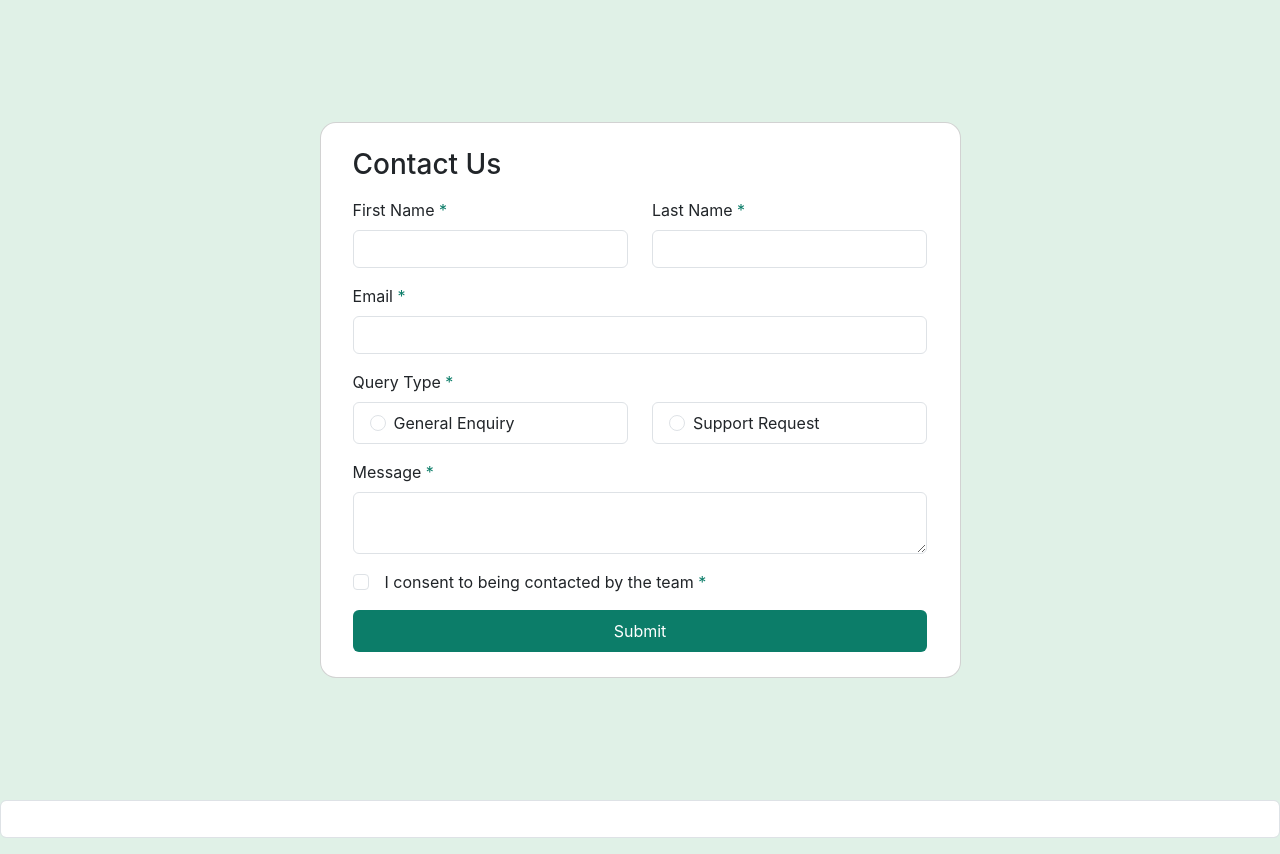
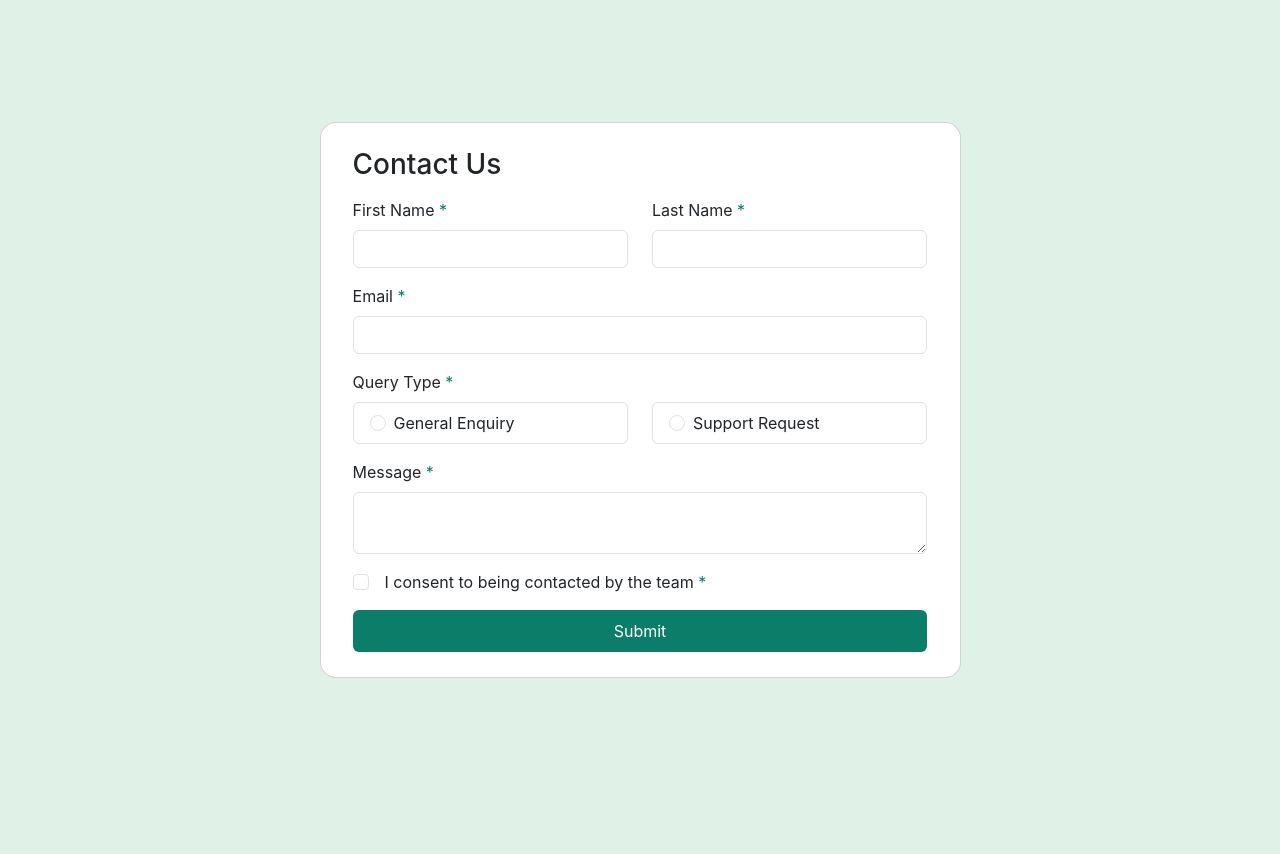
Before and after one commit to nishantcm/contact-form-main-fm, a React (Create React App) app: page / in a window 1280 px wide. After the commit the page ends 800 px from the top, so only its background shows below. Built offline with nearby package versions, Linux system fonts and the light colour scheme.

Commit message:
Update the file

```diff
--- a/src/index.js
+++ b/src/index.js
@@ -3,13 +3,11 @@ import ReactDOM from 'react-dom/client';
 import './index.css';
 import App from './App';
 import reportWebVitals from './reportWebVitals';
-import EmailInput from './EmailInput';
 
 const root = ReactDOM.createRoot(document.getElementById('root'));
 root.render(
   <React.StrictMode>
     <App />
-    <EmailInput />
   </React.StrictMode>
 );
 
```
